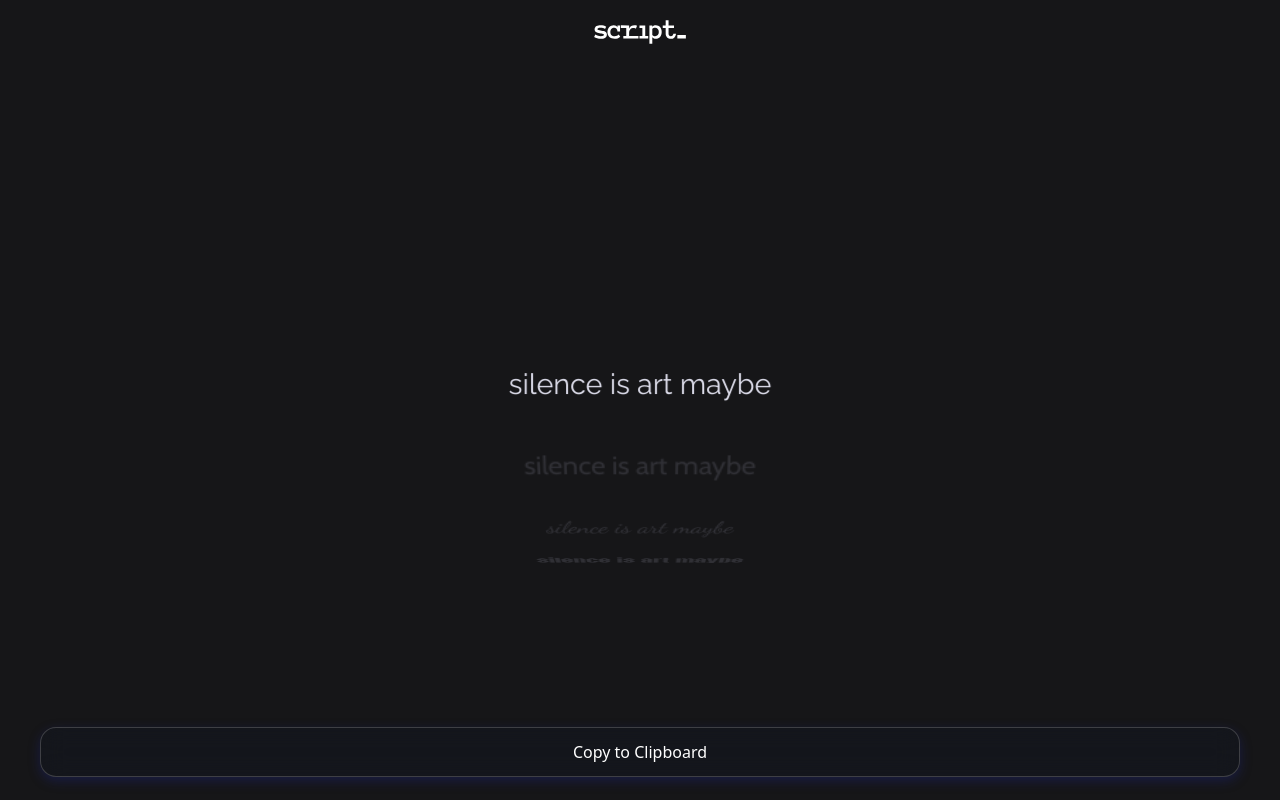
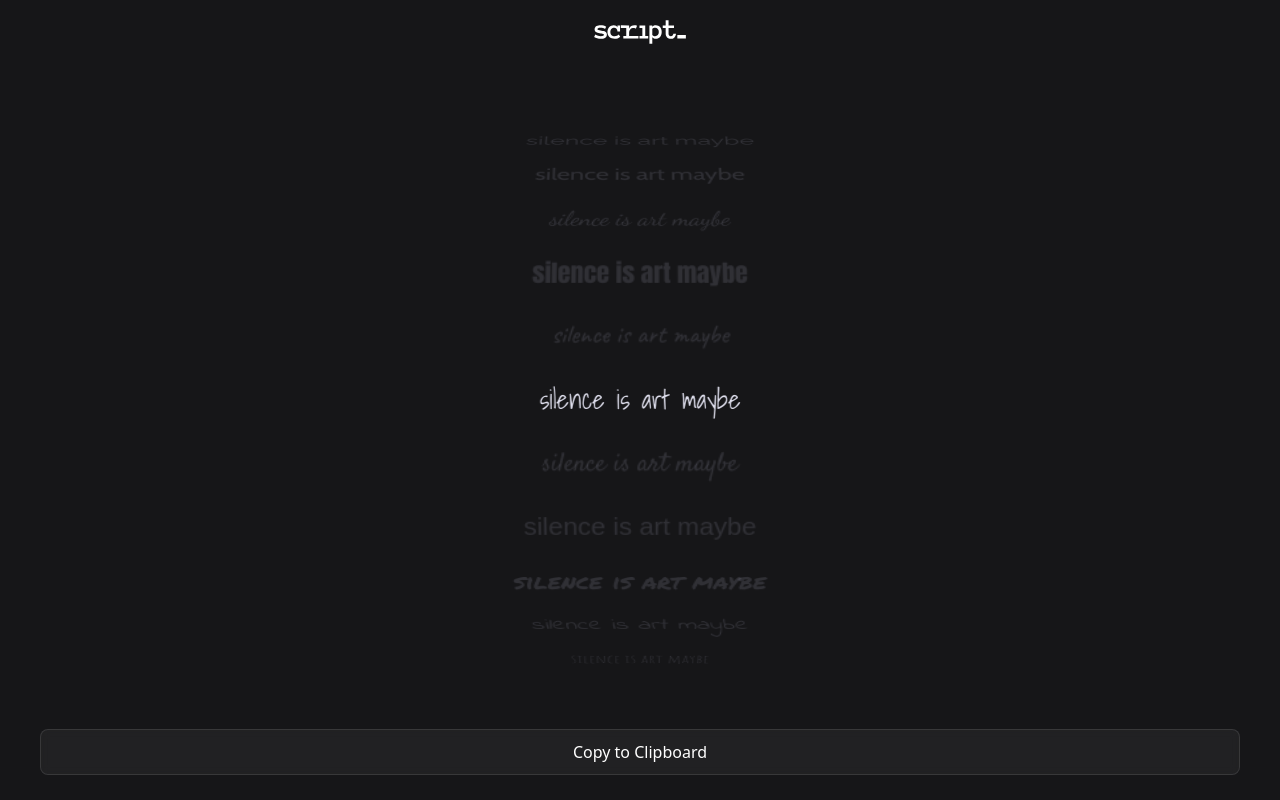
Before and after one commit to oyesameed/script, a Next.js app: page / in a window 1280 px wide. Built offline with nearby package versions, Linux system fonts and the light colour scheme; a web font is replaced by a local one.

Commit message:
Bugs resloved!

```diff
--- a/package.json
+++ b/package.json
@@ -9,6 +9,7 @@
     "lint": "next lint"
   },
   "dependencies": {
+    "clipboard-polyfill": "^4.1.0",
     "embla-carousel-react": "^8.5.1",
     "keen-slider": "^6.8.6",
     "next": "15.0.4",
--- a/pages/index.js
+++ b/pages/index.js
@@ -1,4 +1,5 @@
 import { IosPickerItem } from "@/ui/embla";
+import Head from "next/head";
 import { useState } from "react";
 import text2png from "text2png";
 
@@ -15,13 +16,38 @@ export default function Home() {
         // Generate the image data URL
         const dataUrl = text2png(value, {
             font: `500px ${font.name}`,
-            localFontName: font,
+            localFontName: font.name,
             color: "black",
             output: 'dataURL',
         });
 
         // Copy the image to the clipboard
         try {
+
+            // Check if clipboard API is available
+            if (!navigator.clipboard || !navigator.clipboard.write) {
+
+
+                // Download the image
+                const link = document.createElement('a');
+                link.href = dataUrl;
+                link.download = `${value}.png`;
+                link.click();
+
+                // Alert the user
+                setCopied(true);
+
+                // Reset after 2 seconds
+                setTimeout(() => setCopied(false), 2000);
+
+                // Alert the user that the image was downloaded
+                alert("Image downloaded. Please copy to clipboard.");
+
+                return;
+            }
+
+            // Generate response from the
+            // image data URL and blob
             const response = await fetch(dataUrl);
             const blob = await response.blob();
 
@@ -32,10 +58,15 @@ export default function Home() {
                 })
             ]);
 
+            // Alert the user
             setCopied(true);
-            setTimeout(() => setCopied(false), 2000); // Reset after 2 seconds
+
+            // Reset after 2 seconds
+            setTimeout(() => setCopied(false), 2000);
 
         } catch (error) {
+
+            // Handle errors
             console.error("Failed to copy image to clipboard", error);
         }
     };
@@ -62,17 +93,21 @@ export default function Home() {
 
     // Markup
     return (
-        <div className="h-screen bg-[#161618] flex flex-col">
+        <div className="h-screen bg-[#161618] relative flex flex-col">
+    {/* Meta */}
+    <Head>
+        <meta name="viewport" content="width=device-width, initial-scale=1.0, maximum-scale=1.0, user-scalable=0" />
+    </Head>
 
     {/* Header */}
-    <div className="flex items-center justify-center h-16 p-4 text-white">
+    <div className="absolute top-0 left-0 right-0 z-10 bg-transparent flex items-center justify-center h-16 p-4 text-white">
         {/* Logo */}
         <img src="/logo.svg" className="w-auto h-6" alt="Logo" />
     </div>
 
     {/* Fonts */}
-    <div className="flex-1 flex items-center justify-center overflow-hidden">
-        <div className="embla">
+    <div className="flex-1 h-screen flex items-center justify-center overflow-hidden relative z-0">
+        <div className="embla w-full h-full flex items-center justify-center">
             <IosPickerItem
                 setValue={setValue}
                 setFont={setFont}
@@ -86,8 +121,7 @@ export default function Home() {
     </div>
 
     {/* Footer */}
-    <div className="flex items-center justify-center h-16 py-12 px-10 text-white">
-
+    <div className="fixed bottom-0 left-0 right-0 z-10 flex items-center justify-center h-16 py-12 px-10 text-white">
         {/* Download button */}
         <button
             className="btn w-full px-4 py-3 rounded-2xl"
@@ -96,6 +130,8 @@ export default function Home() {
             {copied ? "Copied!" : "Copy to Clipboard"}
         </button>
     </div>
+
 </div>
+
     );
 }
--- a/styles/globals.css
+++ b/styles/globals.css
@@ -3,14 +3,12 @@
 @tailwind utilities;
 
 .embla__ios-picker {
-    /* background: #fff; */
     height: 100%;
     display: flex;
     align-items: center;
     min-width: 50%;
     justify-content: center;
     line-height: 1;
-    font-size: 1.8rem;
 }
 .embla__ios-picker__scene {
     color: #8b8b9f37;
@@ -22,10 +20,9 @@
     touch-action: pan-x;
 }
 .embla__ios-picker__viewport {
-    /* background: #ffffff; */
     height: 60px;
     width: 100%;
-    perspective: 1000px;
+    perspective: 2000px;
     -webkit-user-select: none;
     -moz-user-select: none;
     -ms-user-select: none;
@@ -46,7 +43,7 @@
 
     width: 100%;
     height: 100%;
-    font-size: 35px;
+    font-size: 12px;
     text-align: left !important;
     display: flex;
     align-items: center;
@@ -126,9 +123,18 @@
 /* Glass morphism */
 
 .btn {
-    background: rgba( 10, 32, 73, 0.1 );
-    box-shadow: 0 4px 12px 0 rgba( 31, 38, 135, 0.37 );
-    backdrop-filter: blur( 12px );
-    -webkit-backdrop-filter: blur( 12px );
-    border: 1px solid rgba( 255, 255, 255, 0.18 );
+    background: rgba(255, 255, 255, 0.05); /* Lighter and more transparent */
+    box-shadow: none; /* Remove shadow for full transparency */
+    backdrop-filter: blur(4px); /* Reduce blur for subtle effect */
+    -webkit-backdrop-filter: blur(4px);
+    border: 1px solid rgba(255, 255, 255, 0.1); /* Subtle border */
+    color: white; /* Ensure text remains visible */
+    padding: 10px 20px;
+    border-radius: 8px;
+    transition: background 0.3s ease, transform 0.3s ease;
 }
+
+.btn:hover {
+    background: rgba(255, 255, 255, 0.15); /* Slightly more opaque on hover */
+    transform: scale(1.05); /* Add hover effect */
+}
--- a/ui/embla.js
+++ b/ui/embla.js
@@ -1,14 +1,17 @@
 import React, { useEffect, useCallback, useRef, useState } from 'react'
 import useEmblaCarousel from 'embla-carousel-react'
 
-const CIRCLE_DEGREES = 360
+// Circle degree
+// Change to 360 for looping effect
+const CIRCLE_DEGREES = 180
 
 // Size of individual slide
-const WHEEL_ITEM_SIZE = 60
+const WHEEL_ITEM_SIZE = 100
 
 // No of array items i.e fonts
 const WHEEL_ITEM_COUNT = 16
 
+// No of items in view
 const WHEEL_ITEMS_IN_VIEW = 6
 
 // Constants for calculating wheel and item positions
@@ -24,6 +27,7 @@ const isInView = (wheelLocation, slidePosition) =>
 
 // Function to set styles for each slide
 const setSlideStyles = (emblaApi, index, loop, slideCount, totalRadius) => {
+
   const slideNode = emblaApi.slideNodes()[index]
   const wheelLocation = emblaApi.scrollProgress() * totalRadius
   const positionDefault = emblaApi.scrollSnapList()[index] * totalRadius
@@ -73,10 +77,22 @@ export const IosPickerItem = (props) => {
 
   // Use Embla carousel hook to initialize the carousel functionality
   const [emblaRef, emblaApi] = useEmblaCarousel({
+
     loop,
     axis: 'y', // Scroll vertically
-    dragFree: false, // Allow free dragging
-    containScroll: true, // Disable scroll containment
+
+    // Allow free dragging
+    // Disable or else it misbehaves
+    dragFree: false,
+
+    // Disable scroll containment
+    containScroll: false,
+    startIndex: 5,
+
+    // dragThreshold: 1000,
+
+    skipSnaps: true,
+    align: "center",
     watchSlides: false // Disable slide watch for performance
   })
 
```
Also changed, not shown: 1 other file (tests, documents, lock files or other folders).
